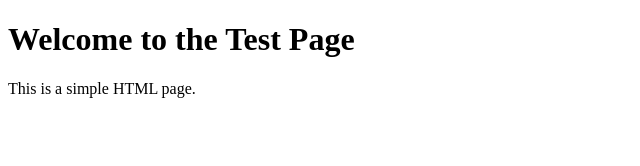
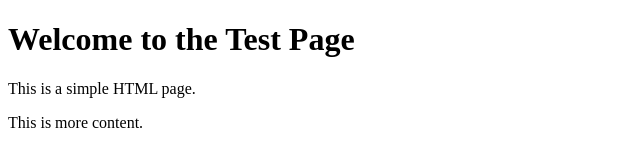
Before and after one commit to mgatgithub/test_page, a plain HTML site: page index.html in a window 1280 px wide. Shown: the whole page, without its empty margins (0-640 px from the left). Drawn offline with Linux system fonts and the light colour scheme.

Commit message:
Add additional content paragraph to index.html

```diff
--- a/index.html
+++ b/index.html
@@ -8,5 +8,6 @@
 <body>
     <h1>Welcome to the Test Page</h1>
     <p>This is a simple HTML page.</p>
+    <p>This is more content.</p>
 </body>
 </html>
```
